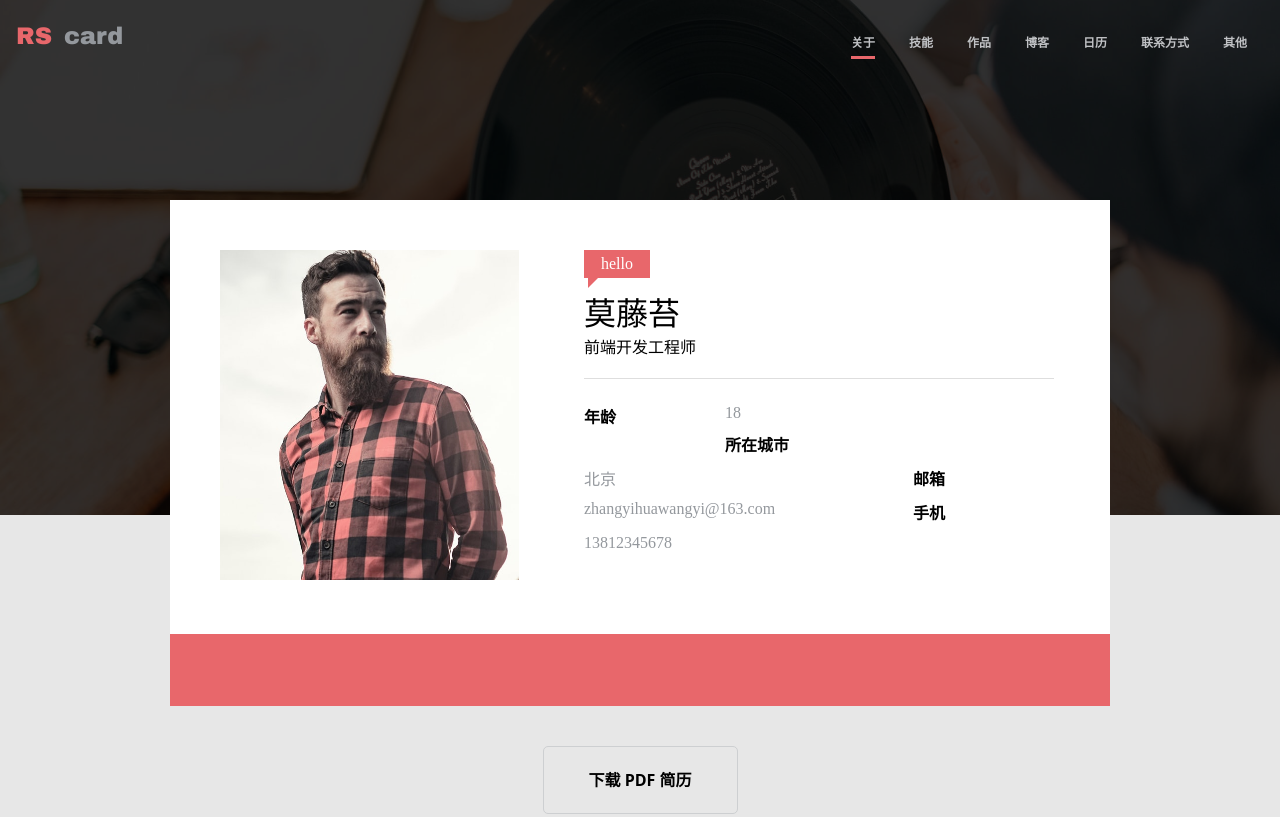
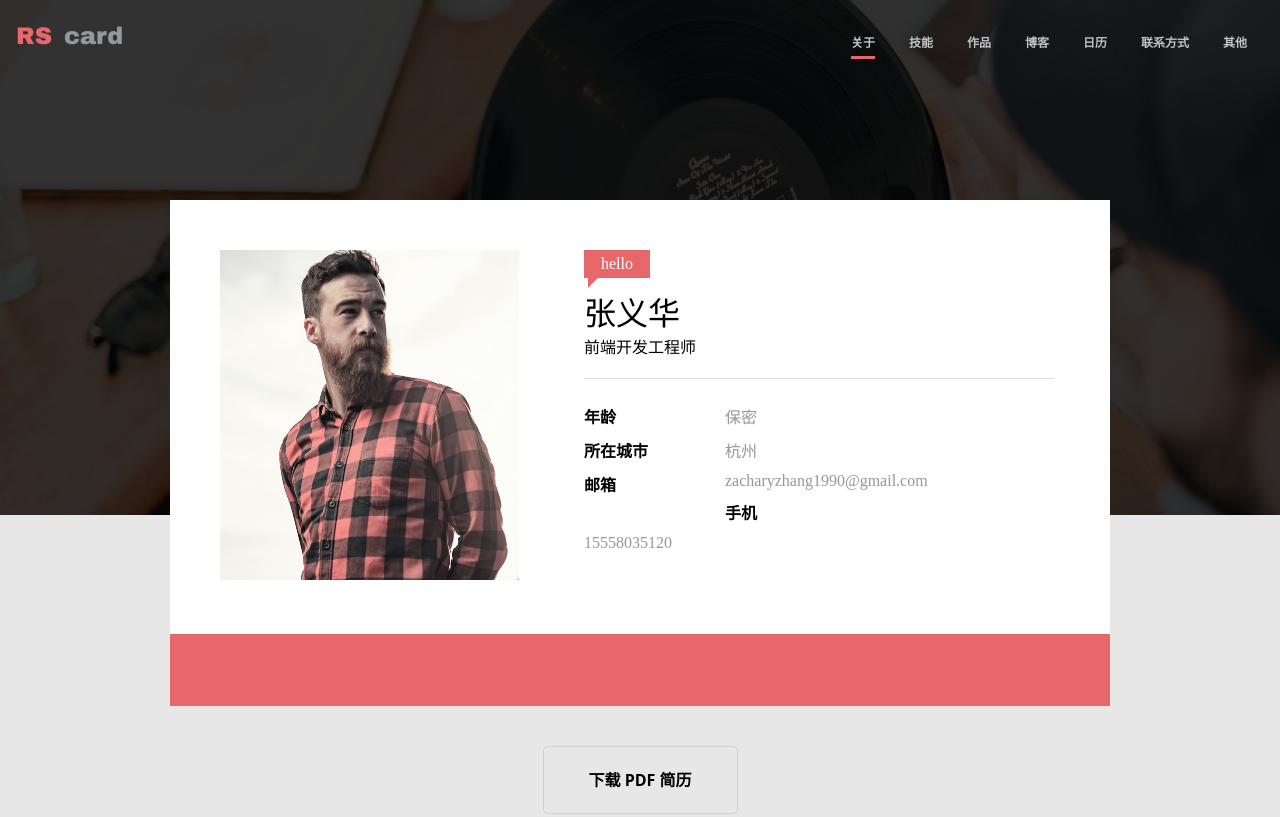
Before and after one commit to ZacharyZhang90S/06-19-resume, a plain HTML site: page index.html in a window 1280 px wide. Shown: the top 817 px of the page. Drawn offline with nearby package versions, Linux system fonts and the light colour scheme; a script that the page names is missing.

Commit message:
修改信息

```diff
--- a/index.html
+++ b/index.html
@@ -82,18 +82,18 @@
                     <span class="welcome">hello
                         <span class="triangle"></span>
                     </span>
-                    <h1>莫藤苔</h1>
+                    <h1>张义华</h1>
                     <p>前端开发工程师</p>
                     <hr>
                     <dl class="clearfix">
                         <dt>年龄</dt>
-                        <dd>18</dd>
+                        <dd>保密</dd>
                         <dt>所在城市</dt>
-                        <dd>北京</dd>
+                        <dd>杭州</dd>
                         <dt>邮箱</dt>
-                        <dd>zhangyihuawangyi@163.com</dd>
+                        <dd>zacharyzhang1990@gmail.com</dd>
                         <dt>手机</dt>
-                        <dd>13812345678</dd>
+                        <dd>15558035120</dd>
                     </dl>
                 </div>
             </div>
```
